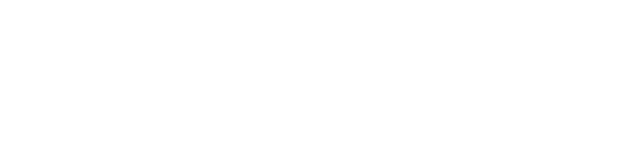
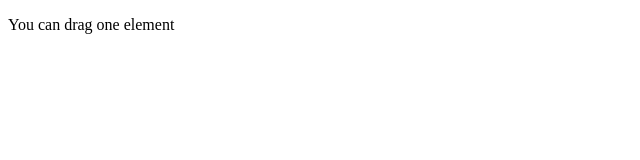
Before and after one commit to Zevhys/tool-jam-4, a website: page src/index.html in a window 1280 px wide. Shown: the whole page, without its empty margins (0-640 px from the left). Drawn offline with Linux system fonts and the light colour scheme.

Commit message:
Set up containers

```diff
--- a/src/index.html
+++ b/src/index.html
@@ -9,6 +9,12 @@
 
 <body>
 
+  <div class="category">
+    <div class="kanban-item">
+      <p> You can drag one element </p>
+    </div>
+  </div>
+
 </body>
 
 </html>
```
